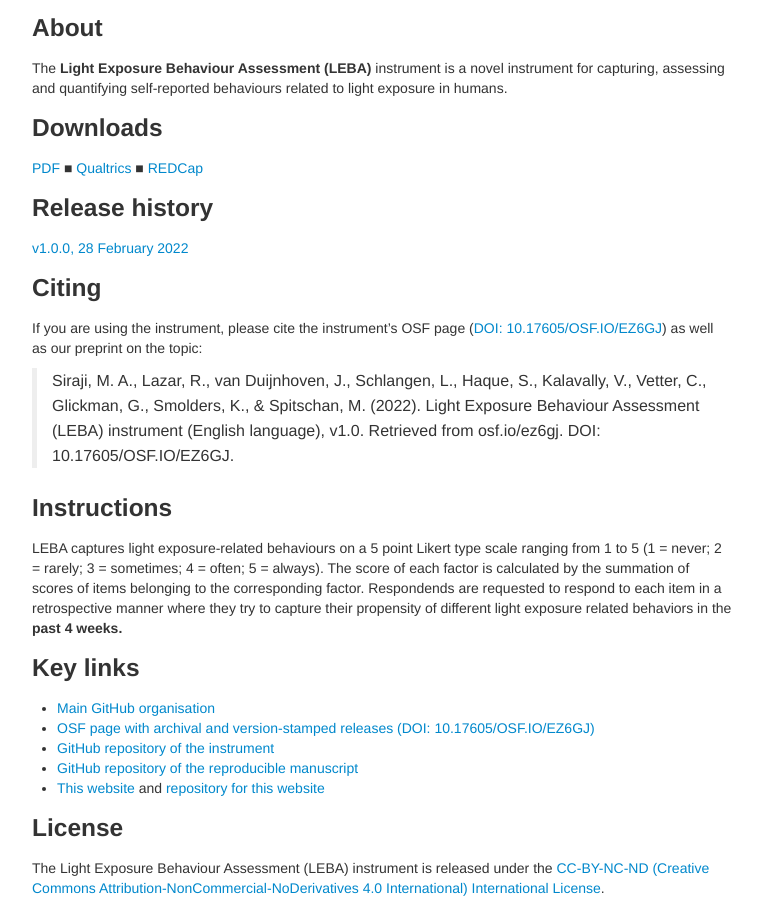
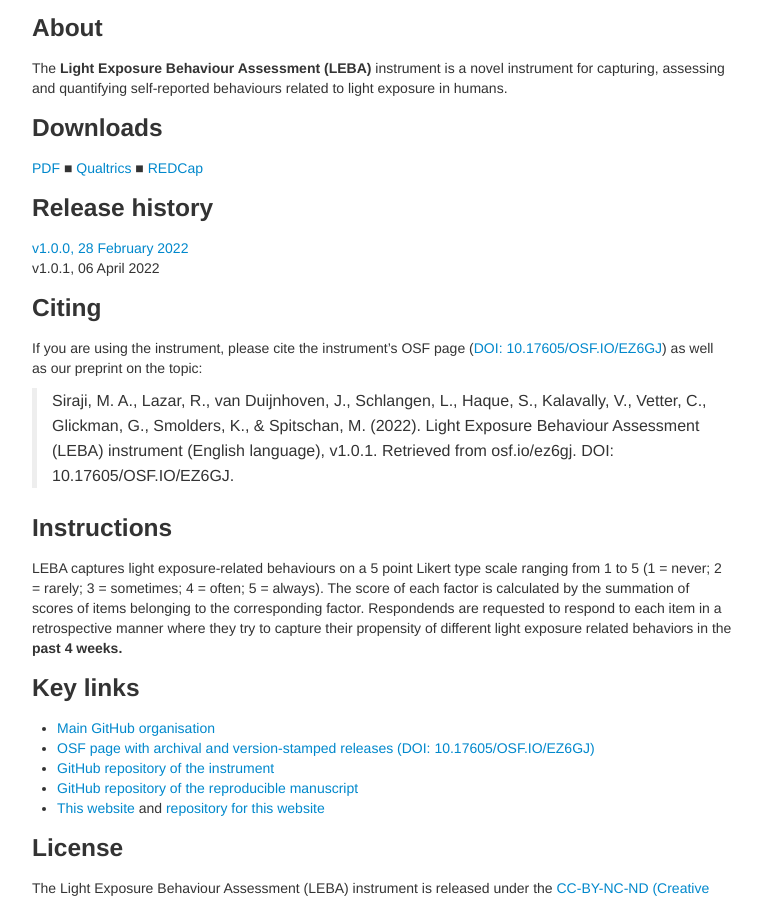
Before and after one commit to leba-instrument/leba-instrument.github.io, a Jekyll site: the page built from index.md, in a window 1280 px wide and 900 px high, scrolled down 513 px. Shown: the whole window, without its empty margins (258-1020 px from the left). Built offline with Jekyll 4.4.1, drawn with Linux system fonts in a browser that asks for light colours.

Commit message:
second release date updated

```diff
--- a/index.md
+++ b/index.md
@@ -19,12 +19,13 @@ The **Light Exposure Behaviour Assessment (LEBA)** instrument is a novel instrum
 ### Release history
 
 [v1.0.0, 28 February 2022](https://github.com/leba-instrument/leba-instrument-en/releases/tag/v1.0.0)
+v1.0.1, 06 April 2022
 
 ### Citing
 
 If you are using the instrument, please cite the instrument's OSF page ([DOI: 10.17605/OSF.IO/EZ6GJ](https://doi.org/10.17605/OSF.IO/EZ6GJ)) as well as our preprint on the topic:
 
-> Siraji, M. A., Lazar, R., van Duijnhoven, J., Schlangen, L., Haque, S., Kalavally, V., Vetter, C., Glickman, G., Smolders, K., & Spitschan, M. (2022). Light Exposure Behaviour Assessment (LEBA) instrument (English language), v1.0. Retrieved from osf.io/ez6gj. DOI: 10.17605/OSF.IO/EZ6GJ.
+> Siraji, M. A., Lazar, R., van Duijnhoven, J., Schlangen, L., Haque, S., Kalavally, V., Vetter, C., Glickman, G., Smolders, K., & Spitschan, M. (2022). Light Exposure Behaviour Assessment (LEBA) instrument (English language), v1.0.1. Retrieved from osf.io/ez6gj. DOI: 10.17605/OSF.IO/EZ6GJ.
 
 ### Instructions
 
```
